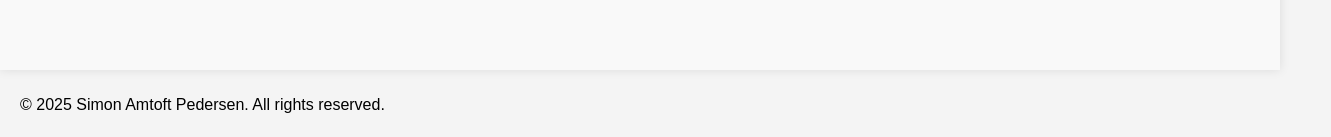
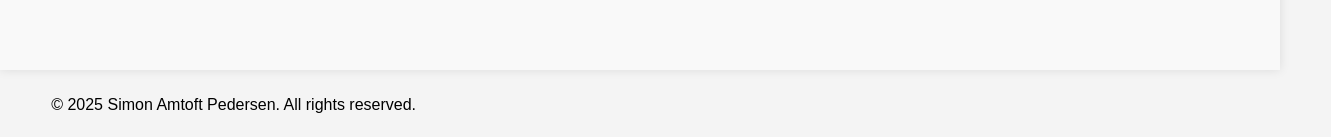
Before and after one commit to simonamtoft/cv-website, a React (Create React App) app: page / in a window 1280 px wide. Shown: the part 3359-3496 px from the top of the page, 1331 px wide, since content can reach past the window. Built offline with nearby package versions, Linux system fonts and the light colour scheme.

Commit message:
fix margin

```diff
--- a/src/styles/Footer.css
+++ b/src/styles/Footer.css
@@ -3,5 +3,5 @@ footer {
   position: relative;
   bottom: 0;
   width: 100%;
-  margin-left: 20px;
+  margin-left: 4%;
 }
```
